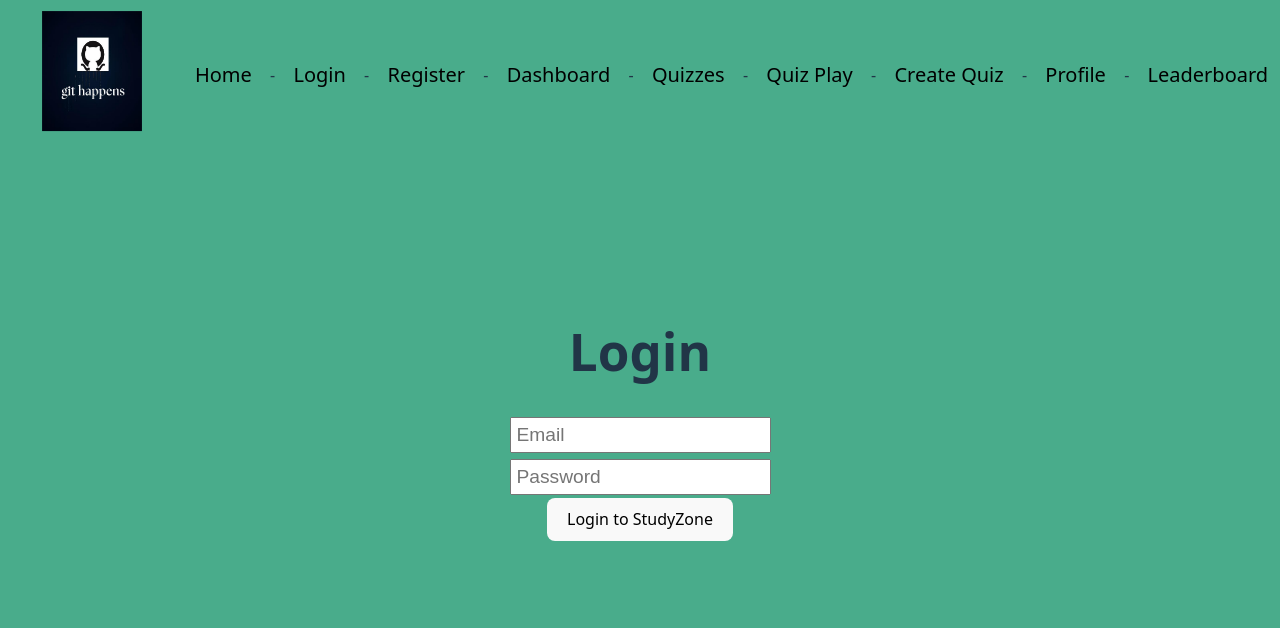
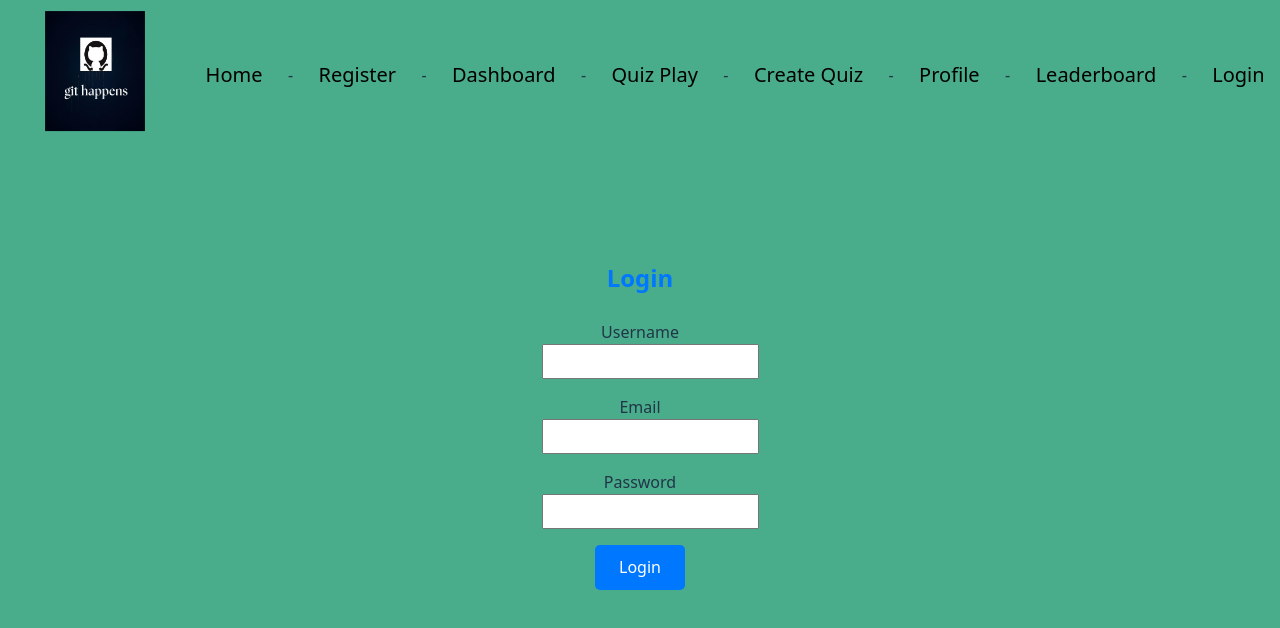
Before and after one commit to sandhusamit/StudyZone_V1_phase1_GitHappens, a React (Vite) app in the folder client/: page /login in a window 1280 px wide. Shown: the top 628 px of the page. Built offline with nearby package versions, Linux system fonts and the light colour scheme.

Commit message:
authentication and accessibility revised: quizzes only show on login

```diff
--- a/client/src/components/NavBar.jsx
+++ b/client/src/components/NavBar.jsx
@@ -1,33 +1,69 @@
-import {Link} from 'react-router-dom';
-import logo from '../assets/gitLogo.png';
-import './NavBar.css';
+import { Link } from "react-router-dom";
+import { useState, useEffect } from "react";
+import logo from "../assets/gitLogo.png";
+import "./NavBar.css";
 
+export default function NavBar() {
+  const [isLoggedIn, setIsLoggedIn] = useState(false);
 
-function NavBar() {
-    return(
-        <>
+  // Check login on mount
+  useEffect(() => {
+    const token = localStorage.getItem("token");
+    setIsLoggedIn(!!token);
+  }, []);
+
+  const handleLogout = async () => {
+    const token = localStorage.getItem("token");
+
+    try {
+      if (token) {
+        await fetch("http://localhost:3000/api/logout", {
+          method: "POST",
+          headers: {
+            "Content-Type": "application/json",
+            Authorization: `Bearer ${token}`,
+          },
+        });
+      }
+    } catch (err) {
+      console.error("Logout error:", err);
+    }
+
+    // Clear token + update UI
+    localStorage.removeItem("token");
+    setIsLoggedIn(false);
+
+    // Redirect
+    window.location.href = "/";
+  };
+
+  return (
     <div className="navspace">
       <nav className="navbar">
         <div className="logo-div">
-                    <Link to="/"><img src ={logo} alt="Git Logo" className="logo" /></Link>
+          <Link to="/">
+            <img src={logo} alt="Git Logo" className="logo" />
+          </Link>
         </div>
 
-
         <Link to="/">Home</Link> -
-                <Link to="/login">Login</Link> -
         <Link to="/register">Register</Link> -
         <Link to="/dashboard">Dashboard</Link> -
-                <Link to="/quizlist">Quizzes</Link> -
         <Link to="/play">Quiz Play</Link> -
         <Link to="/create">Create Quiz</Link> -
         <Link to="/profile">Profile</Link> -
-                <Link to="/leaderboard">Leaderboard</Link>
+        <Link to="/leaderboard">Leaderboard</Link> -
 
-
-
+        {/* Conditional: show login OR quizzes + logout */}
+        {isLoggedIn ? (
+          <>
+            <Link to="/quizlist">Quizzes</Link> -
+            <button onClick={handleLogout}>Logout</button>
+          </>
+        ) : (
+          <Link to="/login">Login</Link>
+        )}
       </nav>
     </div>
-        </>
-    )
+  );
 }
-export default NavBar;
--- a/client/src/pages/Login.jsx
+++ b/client/src/pages/Login.jsx
@@ -1,46 +1,117 @@
-import { useState } from 'react';
-import { useNavigate } from 'react-router';
+import { useState } from "react";
 
-export default function login() {
-  const [email, setEmail] = useState('');
-  const [password, setPassword] = useState('');
+export default function Login() {
+  const [formData, setFormData] = useState({
+    username: "",
+    email: "",
+    password: "",
+  });
 
-  let navigate = useNavigate();
+  const handleChange = (e) => {
+    setFormData({
+      ...formData,
+      [e.target.name]: e.target.value
+    });
+  };
 
   const handleSubmit = async (e) => {
     e.preventDefault();
 
-    const user = {
-      email,
-      password,
-    };
+    try {
+      const response = await fetch("http://localhost:3000/api/login", {
+        method: "POST",
+        headers: { "Content-Type": "application/json"
+         },
+        body: JSON.stringify(formData),
+      });
 
-    // const result = await loginUser(user);
-    // if (result.error) navigate('/error', { state: result.message });
-    // else navigate('/quizlist');
+      if (response.ok) {
+        const data = await response.json(); // assuming your server returns a token
+        localStorage.setItem("token", data.token); // save token
+        alert("Login successful!");
+        setFormData({ username: "", email: "", password: "" });
+        window.location.href = "/"; // redirect to home after login
+    }
+    else {
+        console.error("Failed to login");
+        alert("Something went wrong. Please try again.");
+      }
+    } catch (err) {
+      console.error("Error submitting form:", err);
+      alert("Server error. Please try again later.");
+    }
   };
 
   return (
-    <>
-      <h1>Login</h1>
-      <form onSubmit={handleSubmit} className="form">
+    <section style={{ margin: "2rem auto", padding: "1rem", maxWidth: "1200px" }}>
+      <h2 style={{ color: "#0077ff", marginBottom: "1.5rem", textAlign: "center" }}>
+        Login
+      </h2>
+
+      <div
+        style={{
+          display: "flex",
+          alignItems: "flex-start",
+          justifyContent: "center",
+          gap: "2rem",
+          width: "100%"
+        }}
+      >
+        <form onSubmit={handleSubmit} style={{ flex: 1, maxWidth: "500px" }}>
+          <div style={{ marginBottom: "1rem" }}>
+            <label htmlFor="username">Username</label><br />
+            <input
+              type="text"
+              id="username"
+              name="username"
+              value={formData.username}
+              onChange={handleChange}
+              required
+              style={{ width: "100%", padding: "0.5rem" }}
+            />
+          </div>
+
+          <div style={{ marginBottom: "1rem" }}>
+            <label htmlFor="email">Email</label><br />
             <input
               type="email"
-          placeholder="Email"
-          className="form-inputs"
-          value={email}
-          onChange={({ target }) => setEmail(target.value)}
+              id="email"
+              name="email"
+              value={formData.email}
+              onChange={handleChange}
+              required
+              style={{ width: "100%", padding: "0.5rem" }}
             />
+          </div>
 
+          <div style={{ marginBottom: "1rem" }}>
+            <label htmlFor="password">Password</label><br />
             <input
               type="password"
-          placeholder="Password"
-          className="form-inputs"
-          value={password}
-          onChange={({ target }) => setPassword(target.value)}
+              id="password"
+              name="password"
+              value={formData.password}
+              onChange={handleChange}
+              required
+              style={{ width: "100%", padding: "0.5rem" }}
             />
-        <button type="submit">Login to StudyZone</button>
+          </div>
+
+          <button
+            type="submit"
+            style={{
+              padding: "0.7rem 1.5rem",
+              backgroundColor: "#0077ff",
+              color: "#fff",
+              border: "none",
+              borderRadius: "5px",
+              cursor: "pointer"
+            }}
+          >
+            Login
+          </button>
         </form>
-    </>
+      </div>
+    </section>
   );
 }
```
Also changed, not shown: client/src/pages/QuizList.jsx (+66 -0 lines), 2 other files (tests, documents, lock files or other folders). Lines whose indentation alone changed are shown as unchanged.
